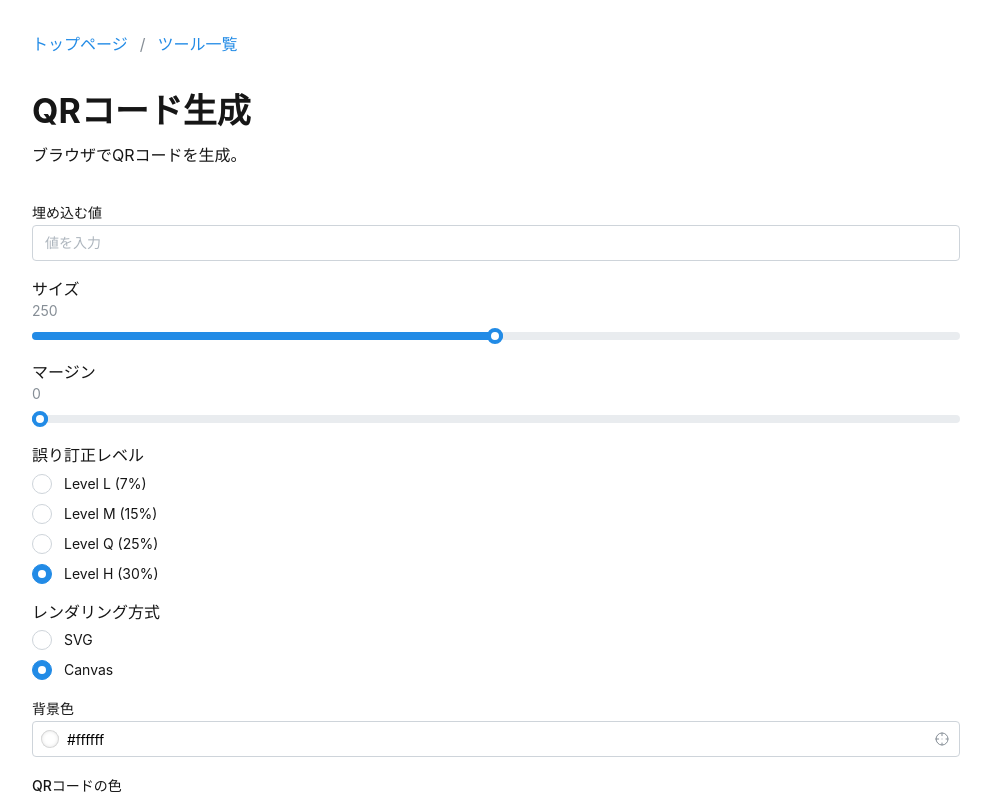
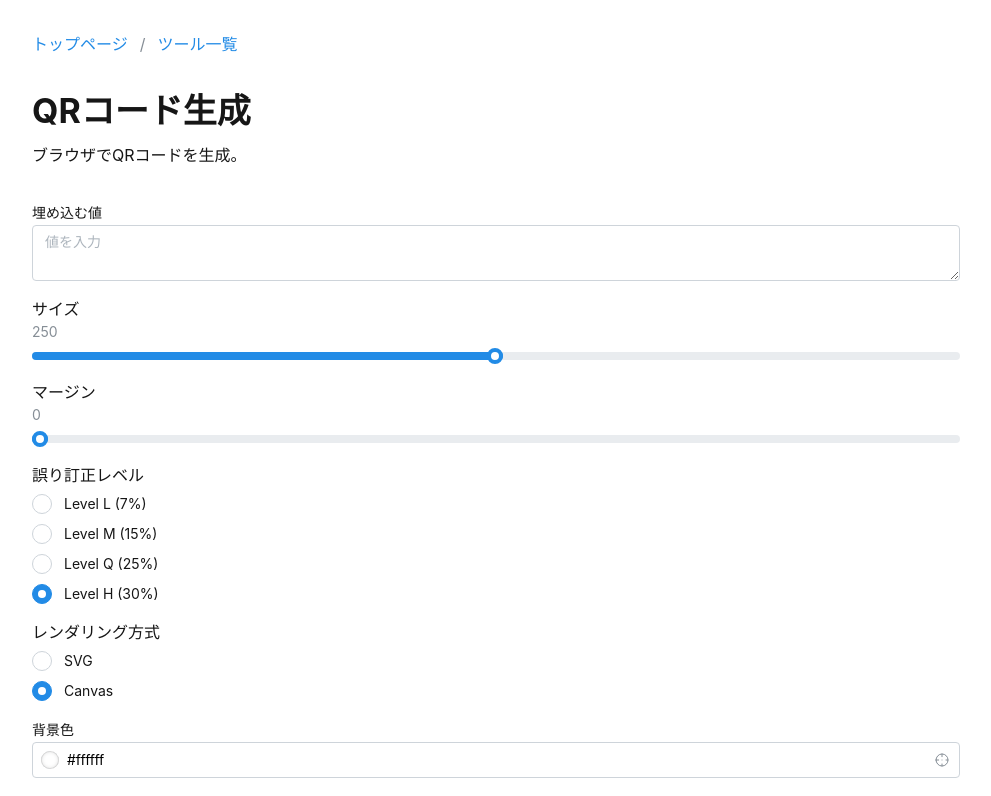
Before and after one commit to hiroxto/hiroxto.net, a Next.js app: page /tools/qr-code-gen in a window 1280 px wide. Shown: the top 796 px of the page, without its empty margins (144-1135 px from the left). Built offline with nearby package versions, Linux system fonts and the light colour scheme.

Commit message:
refactor: 埋め込む値入力はTextareaにする

```diff
--- a/components/qr-code-gen/qr-code-gen-page.tsx
+++ b/components/qr-code-gen/qr-code-gen-page.tsx
@@ -1,6 +1,6 @@
 'use client';
 
-import { ColorInput, Container, Group, Radio, Slider, Stack, Text, TextInput, Title } from '@mantine/core';
+import { ColorInput, Container, Group, Radio, Slider, Stack, Text, Textarea, Title } from '@mantine/core';
 import { QRCodeCanvas, QRCodeSVG } from 'qrcode.react';
 import { useState } from 'react';
 import { InternalLink } from '@/components/common/internal-link';
@@ -46,10 +46,11 @@ export function QrCodeGenPage() {
                     <section>
                         <Stack gap="xl">
                             <Stack gap="md">
-                                <TextInput
+                                <Textarea
                                     label="埋め込む値"
                                     placeholder="値を入力"
                                     value={value}
+                                    resize="vertical"
                                     onChange={(event) => setValue(event.currentTarget.value)}
                                 />
 
```
